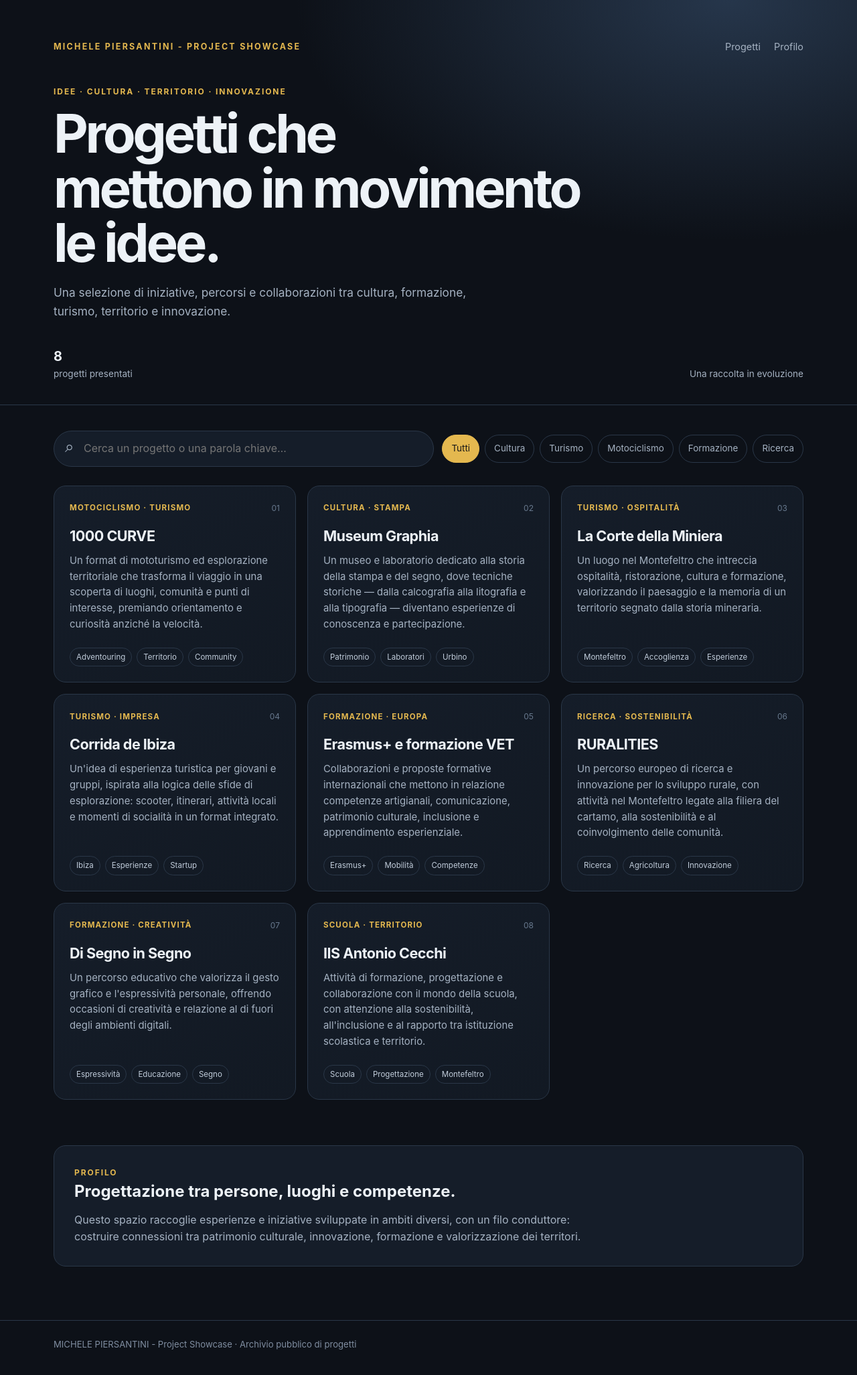
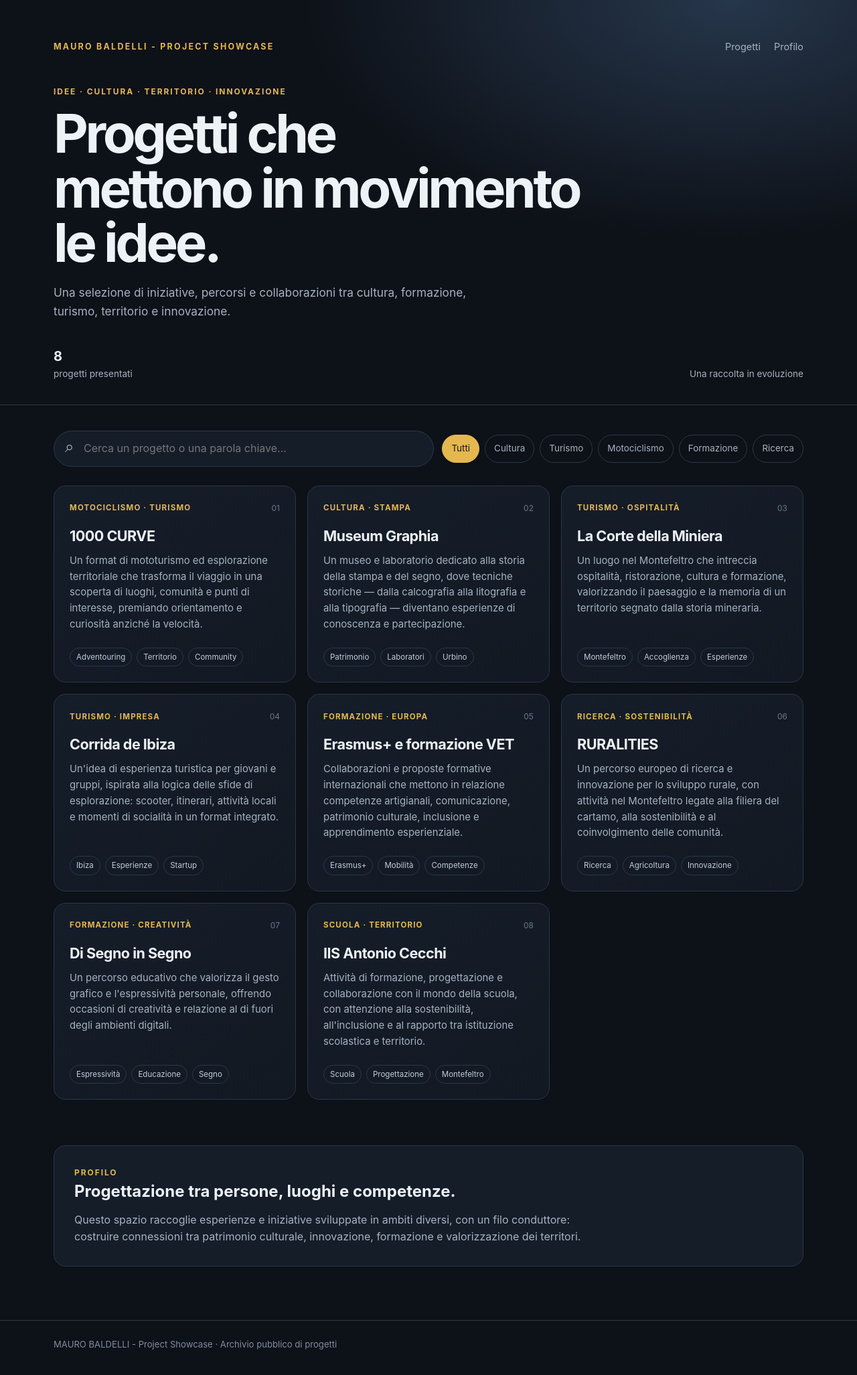
Before and after one commit to maurobaldelli-oss/portoflio, a plain HTML site: page index.html in a window 1280 px wide. Shown: the whole page at 67% size. Drawn offline with Linux system fonts and the light colour scheme.

Commit message:
Cambio nome

```diff
--- a/index.html
+++ b/index.html
@@ -3,8 +3,8 @@
 <head>
 <meta charset="UTF-8">
 <meta name="viewport" content="width=device-width, initial-scale=1">
-<meta name="description" content="Archivio e showcase dei progetti di MICHELE PIERSANTINI.">
-<title>MICHELE PIERSANTINI - Project Showcase</title>
+<meta name="description" content="Archivio e showcase dei progetti di MAURO BALDELLI.">
+<title>MAURO BALDELLI - Project Showcase</title>
 <style>
 :root{
   --bg:#0d1118;--panel:#151d29;--panel2:#1b2635;--line:#2a3748;
@@ -57,7 +57,7 @@ footer{border-top:1px solid var(--line);padding:25px 0 35px;color:#7f8da0;font-s
 <header>
   <div class="wrap">
     <div class="topline">
-      <div class="brand">MICHELE PIERSANTINI - PROJECT SHOWCASE</div>
+      <div class="brand">MAURO BALDELLI - PROJECT SHOWCASE</div>
       <nav class="nav" aria-label="Navigazione">
         <a href="#progetti">Progetti</a>
         <a href="#profilo">Profilo</a>
@@ -152,7 +152,7 @@ footer{border-top:1px solid var(--line);padding:25px 0 35px;color:#7f8da0;font-s
   </section>
 </main>
 
-<footer><div class="wrap">MICHELE PIERSANTINI - Project Showcase · Archivio pubblico di progetti</div></footer>
+<footer><div class="wrap">MAURO BALDELLI - Project Showcase · Archivio pubblico di progetti</div></footer>
 <script>
 const search = document.getElementById('search');
 const cards = [...document.querySelectorAll('.card')];
```
